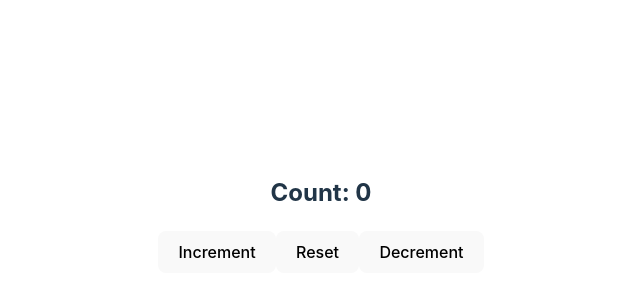
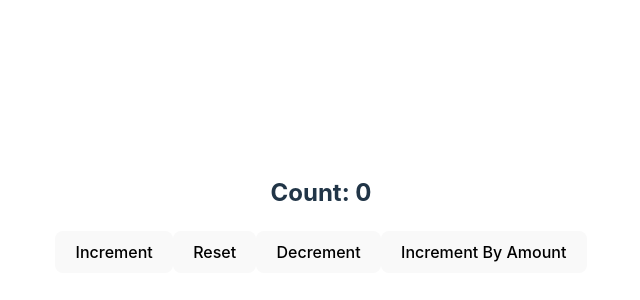
Before and after one commit to Zunaeed-Imran/React_TypeScript_Tutorial, a React (Vite) app: page / in a window 1280 px wide. Shown: the part 186-486 px from the top of the page, without its empty margins (319-959 px from the left). Built offline with nearby package versions, Linux system fonts and the light colour scheme.

Commit message:
main - also done learning about the payload in useReducer hook. - using typescript.

```diff
--- a/src/components/UseReducer/Counter.tsx
+++ b/src/components/UseReducer/Counter.tsx
@@ -1,15 +1,17 @@
-import React, { useReducer } from 'react'
+import  { useReducer } from 'react'
 
 
 const INCREMENT = "INCREMENT";
+const INCREMENTBYAMOUNT = "INCREMENTBYAMOUNT";
 const RESET = "RESET";
 const DECREMENT = "DECREMENT";
 
 type IncrementType = { type: typeof INCREMENT };
+type IncrementByAmountType = {type: typeof INCREMENTBYAMOUNT, payload: number}
 type ResetType = { type: typeof RESET};
 type DecrementType = { type: typeof DECREMENT};
 
-type CounterActionType = IncrementType | DecrementType | ResetType;
+type CounterActionType = IncrementType | DecrementType | ResetType | IncrementByAmountType;
 
 const initialState = {
   count: 0
@@ -23,6 +25,8 @@
 switch (action.type) {
   case INCREMENT:
     return { count: state.count + 1 }
+  case INCREMENTBYAMOUNT:
+    return { count: state.count + action.payload}
   case RESET:
     return { count: 0 }
   case DECREMENT:
@@ -49,6 +53,9 @@
       <button onClick={() => {
         dispatch({type: DECREMENT})
       }}>Decrement</button>
+      <button onClick={() => {
+        dispatch({ type: INCREMENTBYAMOUNT, payload: 5})
+      }}>Increment By Amount</button>
 
     </>
   )
```
